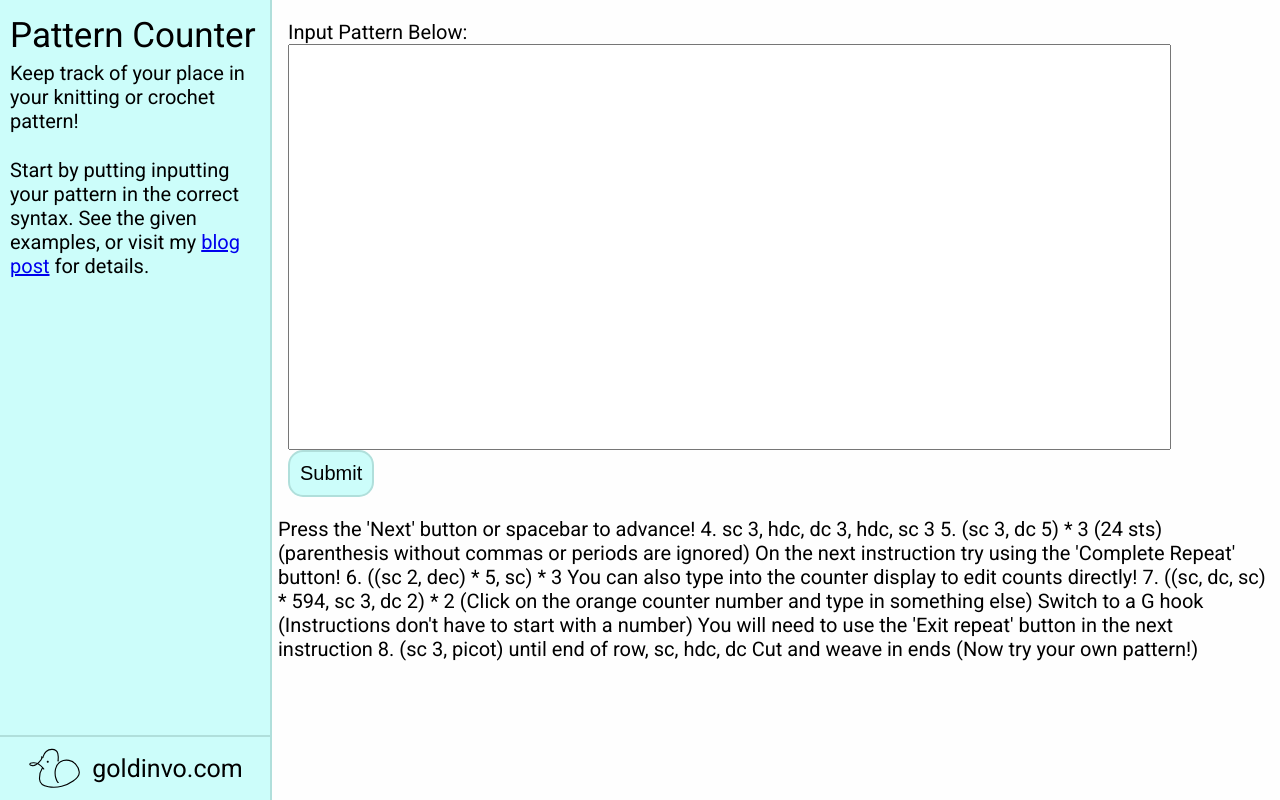
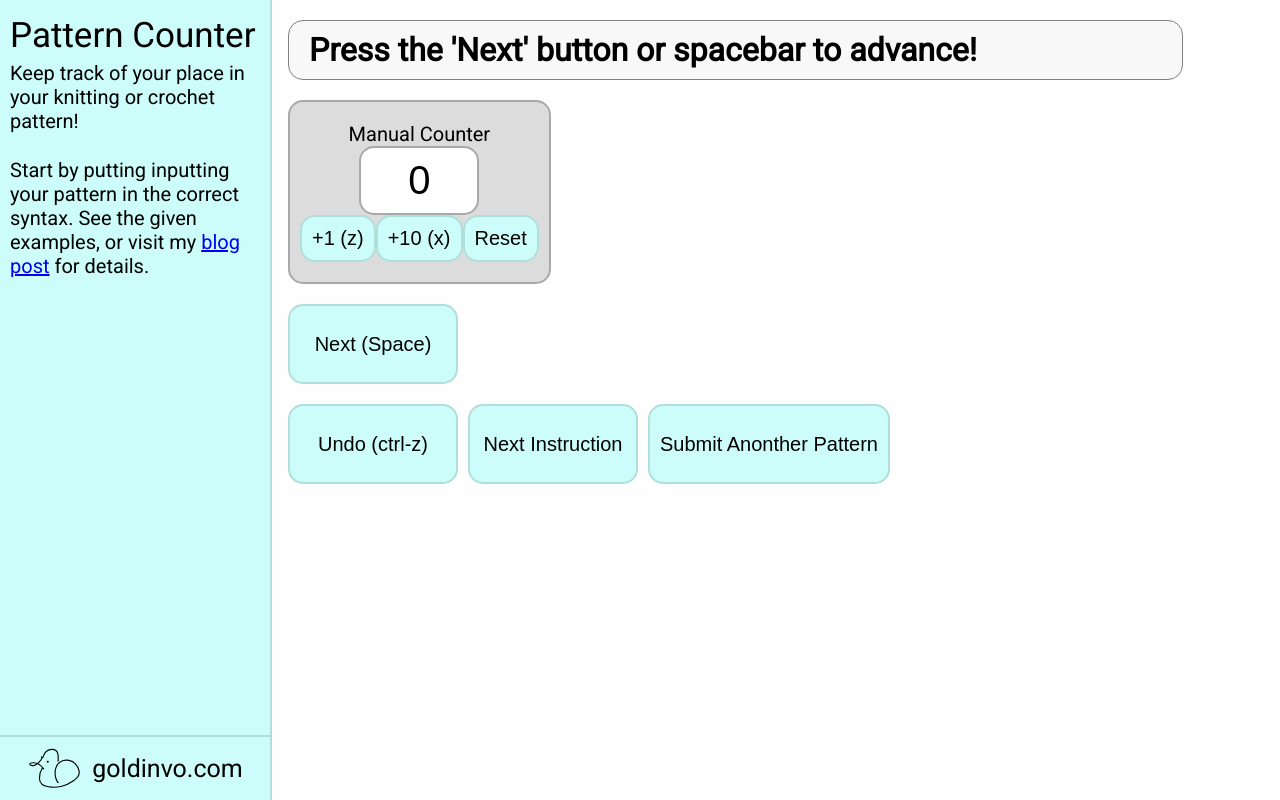
Before and after one commit to goldinvo/pattern-counter, a React (Create React App) app: page / in a window 1280 px wide. Both pictures are taken after a click on the input "Submit". Built offline with nearby package versions, Linux system fonts and the light colour scheme.

Commit message:
fix saveState to only activate on user states

```diff
--- a/src/App.js
+++ b/src/App.js
@@ -7,7 +7,7 @@
 import './App.css';
 
 // these examples will be put below the form for the user to learn syntax
-const EXAMPLE_TXT_1 = `Press the 'Next' button or spacebar to advance!
+const EXAMPLE_TXT = `Press the 'Next' button or spacebar to advance!
 
 4. sc 3, hdc, dc 3, hdc, sc 3
 5. (sc 3, dc 5) * 3 (24 sts) (parenthesis without commas or periods are ignored)
@@ -26,15 +26,14 @@
 
 8. (sc 3, picot) until end of row, sc, hdc, dc
 
-Cut and weave in ends (Now try your own pattern!)`
-
-const EXAMPLE_TXT_2 = '';
+Cut and weave in ends (Now try your own pattern!)
+`
 
 class App extends Component {
   constructor() {
     super();
     this.state = {
-      patternInput: '',
+      patternInput: EXAMPLE_TXT,
       pattern: undefined,
       instrIndex: 0,
       tokIndex: 0,
@@ -53,6 +52,7 @@
     this.handleRepeatChange = this.handleRepeatChange.bind(this);
     this.onKeyPressed = this.onKeyPressed.bind(this);
     this.undo = this.undo.bind(this);
+    this.saveAndDo = this.saveAndDo.bind(this);
   }
 
   initialize(patternInput) {
@@ -83,13 +83,16 @@
     switch(e.key) {
       case " ":
         e.preventDefault();
-        this.next();
+        this.saveAndDo(this.next);
         break;
       case "c":
-        if (this.state.repeats.length > 0) this.addRepeat();
+        if (this.state.repeats.length > 0) this.saveAndDo(this.addRepeat);
         break;
       case "v":
-        if (this.state.repeats.length > 0) this.finishRepeat();
+        if (this.state.repeats.length > 0) this.saveAndDo(this.finishRepeat);
+        break;
+      case "z":
+        if (e.ctrlKey) this.saveAndDo(this.undo);
         break;
       default:
         return;
@@ -122,7 +125,6 @@
   // advance to next string. Use transState and transNext to quickly advance state multiple times
   // synchronously.
   next() {
-    this.saveState();
     this.setState( prevState => {
 
       let transState = {
@@ -142,7 +144,6 @@
   // complete 1 repeat. Do this by advancing (next()) over and over until we see that the repeat
   // array in state has changed. Use transState/transNext to quickly advance through state synchronously.
   addRepeat() {
-    this.saveState();
     // go 'next()' until repeat status in state changes
     this.setState( prevState => {
 
@@ -170,7 +171,6 @@
   // breka out of current repeat by setting current index ahead of next ')' and
   // popping the repeat stack.
   finishRepeat() {
-    this.saveState();
     const instruction = this.state.pattern[this.state.instrIndex];
     let i = this.state.tokIndex;
     do {
@@ -187,7 +187,6 @@
 
   // skip to next instruction in the pattern
   nextInstruction() {
-    this.saveState();
     const pattern = this.state.pattern;
     if(this.state.instrIndex >= pattern.length - 1) {
       // already at last pattern
@@ -211,7 +210,6 @@
 
   // change count inside of repeats[index] when user manually changes it.
   handleRepeatChange(index, event) {
-    this.saveState();
     let newVal = event.target.value;
     if (newVal.match(/\D/)) {
       // Don't accept non-numeric chars
@@ -227,7 +225,13 @@
     return;
   }
 
-  //
+  // Save state only when user directly interact with methods.
+  saveAndDo(func) {
+    this.saveState();
+    func();
+  }
+
+  // save relevant parts of state in previousStates stack for undo();
   saveState() {
     this.setState( prevState => {
       let ret = JSON.parse(JSON.stringify(prevState.previousStates));
@@ -244,7 +248,7 @@
     })
   }
 
-
+  // restore state to top of previousState stack
   undo() {
     let previousStates = JSON.parse(JSON.stringify(this.state.previousStates));
 
@@ -262,25 +266,24 @@
             instruction={this.state.pattern[this.state.instrIndex]}
             tokIndex={this.state.tokIndex}
             repeats={this.state.repeats}
-            onRepeatChange={this.handleRepeatChange}
+            onRepeatChange={(index, event) => this.saveAndDo(() => this.handleRepeatChange(index, event))}
             finished={this.state.finished}
             />
           </div>
           <div className='button-menu'>
-            <button onClick={this.next}>Next (Space)</button>
-            {this.state.repeats.length > 0 ? <button onClick={this.addRepeat}>Complete Repeat (c)</button> : null}
-            {this.state.repeats.length > 0 ? <button onClick={this.finishRepeat}>Exit repeat (v)</button> : null}
+            <button onClick={() => this.saveAndDo(this.next)}>Next (Space)</button>
+            {this.state.repeats.length > 0 ? <button onClick={() => this.saveAndDo(this.addRepeat)}>Complete Repeat (c)</button> : null}
+            {this.state.repeats.length > 0 ? <button onClick={() => this.saveAndDo(this.finishRepeat)}>Exit repeat (v)</button> : null}
           </div>
           <div className='button-menu'>
-            <button onClick={this.undo}>Undo (ctrl-z)</button>
-            <button onClick={this.nextInstruction}>Next Instruction</button>
-            <button onClick={()=>{this.initialize(this.state.patternInput)}}>Submit Anonther Pattern</button>
+            <button onClick={() => this.saveAndDo(this.undo)}>Undo (ctrl-z)</button>
+            <button onClick={() => this.saveAndDo(this.nextInstruction)}>Next Instruction</button>
+            <button onClick={() => this.initialize(this.state.patternInput)}>Submit Anonther Pattern</button>
           </div>
         </div>
       ) : (
         <div>
           <PatternForm value={this.state.patternInput} onChange={this.handleFormChange} onSubmit={this.handleFormSubmit}/>
-          <div>{EXAMPLE_TXT_1}</div>
         </div>
       )
   }
```
